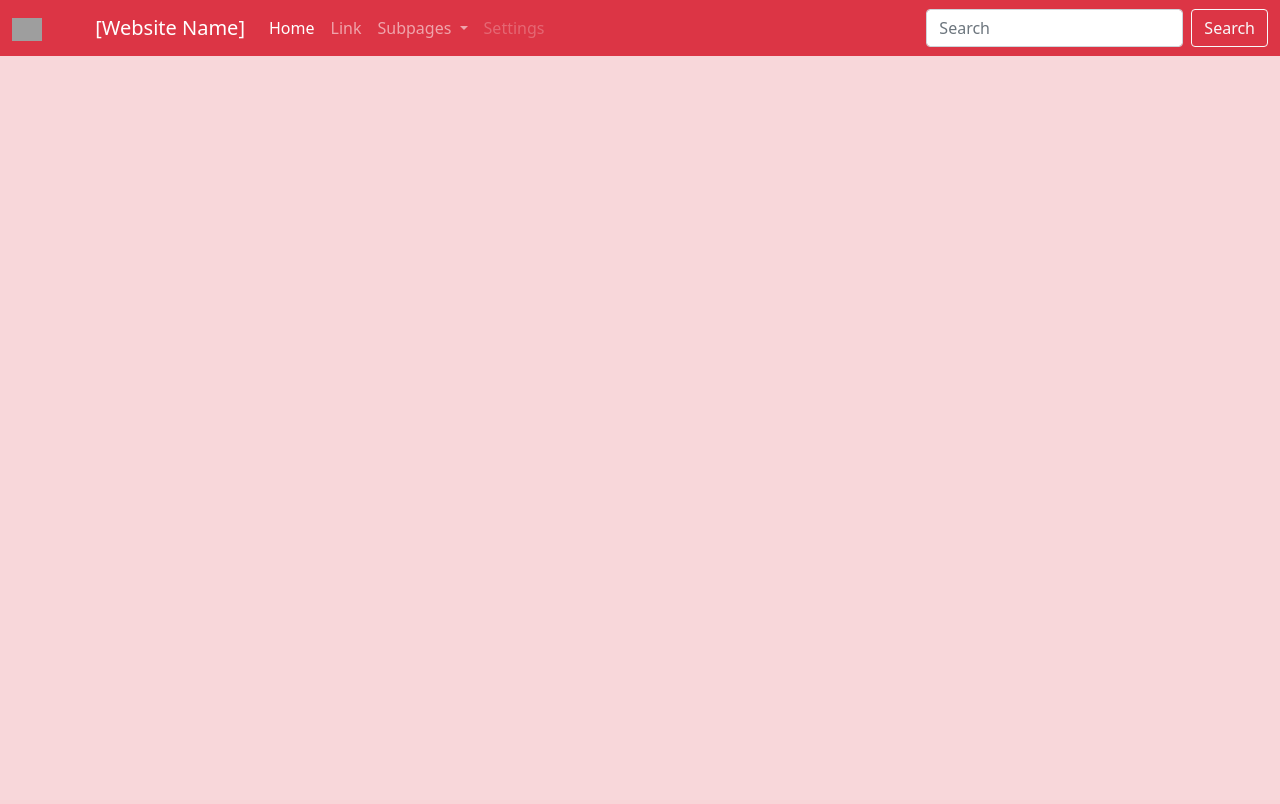
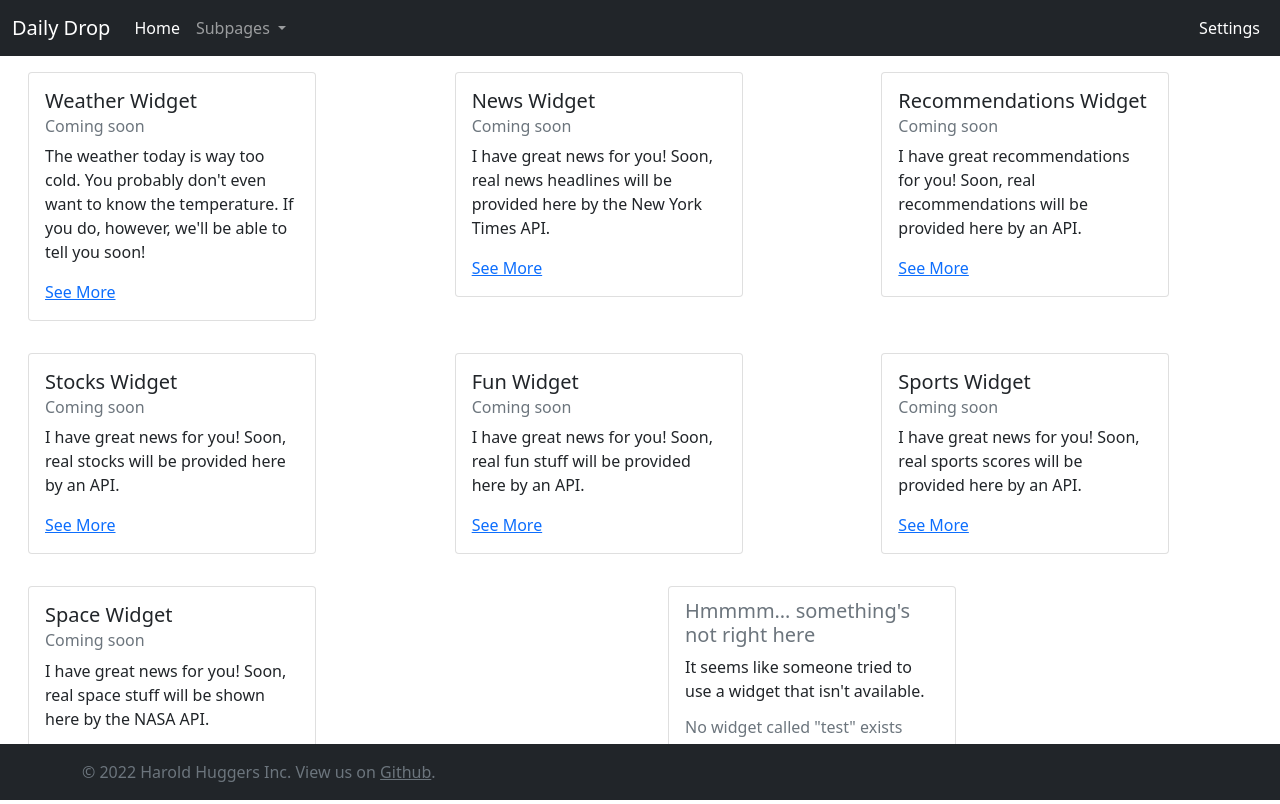
Before and after one commit to owyaggy/P01, a Flask app: page / in a window 1280 px wide. Before the commit the page ends 56 px from the top, so only its background shows below. Run offline with Flask 2, Linux system fonts and the light colour scheme; parts of the project's set-up code (start-up, migrations or seed data) failed here and were passed over; grey boxes are pictures that could not be loaded.

Commit message:
breathing demo

```diff
--- a/app/templates/base.html
+++ b/app/templates/base.html
@@ -1,49 +1,21 @@
 <!doctype html>
 <html>
   <head>
-    {% block head %}
       <!-- Required meta tags -->
       <meta charset="UTF-8">
       <meta name="viewport" content="width=device-width, initial-scale=1">
 
       <!-- Bootstrap CSS -->
-<link href="https://cdn.jsdelivr.net/npm/bootstrap@5.1.3/dist/css/bootstrap.min.css" rel="stylesheet"
-    integrity="sha384-1BmE4kWBq78iYhFldvKuhfTAU6auU8tT94WrHftjDbrCEXSU1oBoqyl2QvZ6jIW3" crossorigin="anonymous">
-<script src="https://cdn.jsdelivr.net/npm/bootstrap@5.1.3/dist/js/bootstrap.bundle.min.js"
-    integrity="sha384-ka7Sk0Gln4gmtz2MlQnikT1wXgYsOg+OMhuP+IlRH9sENBO0LRn5q+8nbTov4+1p"
-    crossorigin="anonymous"></script>
+      <link href="https://cdn.jsdelivr.net/npm/bootstrap@5.1.3/dist/css/bootstrap.min.css" rel="stylesheet" integrity="sha384-1BmE4kWBq78iYhFldvKuhfTAU6auU8tT94WrHftjDbrCEXSU1oBoqyl2QvZ6jIW3" crossorigin="anonymous">
+      <script src="https://cdn.jsdelivr.net/npm/bootstrap@5.1.3/dist/js/bootstrap.bundle.min.js" integrity="sha384-ka7Sk0Gln4gmtz2MlQnikT1wXgYsOg+OMhuP+IlRH9sENBO0LRn5q+8nbTov4+1p" crossorigin="anonymous"></script>
 
-<title>Welcome to Bootstrap!</title>
-    <title>{% block title %}{% endblock %} - My Webpage</title>
-    {% endblock %}
+      <title>{% block title %}{{ name }}{% endblock %}</title>
   </head>
   <body>
-    <div id="content">
-    {% block content %}
-    <form action="/auth">
-      <p>
-        &emsp; Username:
-      </p>
-        &emsp; <input type="text" name="username">
-      <p>
-        &emsp; Password:
-      </p>
-        &emsp; <input type="text" name="password">
-      <br>
-      <br>
-        &emsp; <input type="submit" name="sub1" value = "Log-in">
-    </form>
-
-    <form action = "/reg1">
-      <br>
-      &emsp;<input type = "submit" name = "register" value = "Not registered? Click here">
-    </form>
-    <!-- nav bar -->
-    <nav class="navbar navbar-expand-lg navbar-dark bg-danger">
+    <!-- Navbar -->
+    <nav class="navbar navbar-expand-lg navbar-dark bg-{{ theme }} sticky-md-top">
         <div class="container-fluid">
-            <a class="navbar-brand" href="#"><img class="img-fluid me-lg-5"
-                    src="https://freepngimg.com/thumb/universe/30418-2-black-hole-transparent-image.png"
-                    alt="Black hole icon" width="30" height="30"> [Website Name]</a>
+            <a class="navbar-brand" href="/">Daily Drop</a>
             <button class="navbar-toggler" type="button" data-bs-toggle="collapse"
                 data-bs-target="#navbarSupportedContent" aria-controls="navbarSupportedContent" aria-expanded="false"
                 aria-label="Toggle navigation">
@@ -52,53 +24,54 @@
             <div class="collapse navbar-collapse" id="navbarSupportedContent">
                 <ul class="navbar-nav me-auto mb-2 mb-lg-0">
                     <li class="nav-item">
-                        <a class="nav-link active" aria-current="page" href="#">Home</a>
-                    </li>
-                    <li class="nav-item">
-                        <a class="nav-link" href="#">Link</a>
+                        <a class="nav-link active" aria-current="page" href="/">Home</a>
                     </li>
                     <li class="nav-item dropdown">
                         <a class="nav-link dropdown-toggle" href="#" id="navbarDropdown" role="button"
                             data-bs-toggle="dropdown" aria-expanded="false">
                             Subpages
                         </a>
+                        <!-- All subpages: weather, news, recommendations, stocks, fun, sports, space -->
                         <ul class="dropdown-menu" aria-labelledby="navbarDropdown">
-                            <li><a class="dropdown-item" href="#">Fun Zone</a></li>
+                            <li><a class="dropdown-item" href="/weather">Weather</a></li>
                             <li><hr class="dropdown-divider"></li>
-                            <li><a class="dropdown-item" href="#">Random Recommendations</a></li>
-                            <li>
-                                <hr class="dropdown-divider">
-                            </li>
-                            <li><a class="dropdown-item" href="#">Something else here</a></li>
+                            <li><a class="dropdown-item" href="/news">News</a></li>
+                            <li><hr class="dropdown-divider"></li>
+                            <li><a class="dropdown-item" href="/recommendations">Recommendations</a></li>
+                            <li><hr class="dropdown-divider"></li>
+                            <li><a class="dropdown-item" href="/stocks">Stocks</a></li>
+                            <li><hr class="dropdown-divider"></li>
+                            <li><a class="dropdown-item" href="/fun">Fun</a></li>
+                            <li><hr class="dropdown-divider"></li>
+                            <li><a class="dropdown-item" href="/sports">Sports</a></li>
+                            <li><hr class="dropdown-divider"></li>
+                            <li><a class="dropdown-item" href="/space">Space</a></li>
                         </ul>
                     </li>
+                </ul>
+                <div class="d-flex">
+                    <ul class="navbar-nav">
                         <li class="nav-item">
-                        <a class="nav-link disabled">Settings</a>
+                            <a class="nav-link active" href="settings">Settings</a>
                         </li>
                     </ul>
-                <form class="d-flex">
-                    <input class="form-control me-2" type="search" placeholder="Search" aria-label="Search">
-                    <button class="btn btn-outline-light" type="submit">Search</button>
-                </form>
+                </div>
             </div>
         </div>
     </nav>
-    <!-- end nav bar -->
-    <p class="important">
-      Welcome on my awesome homepage.
-    {% endblock %}</div>
-    <div id="footer">
-      {% block footer %}
-      &copy; Copyright 2010 by <a href="http://domain.invalid/">you</a>.
+    <!-- End Navbar -->
+
+    <!-- Content -->
+    {% block content %}
     {% endblock %}
+    <!-- End Body -->
+
+    <!-- Footer -->
+    <div class="position-fixed bottom-0  mt-auto py-3 bg-{{ theme }}" style="width: 100%">
+        <div class="container">
+            <span class="text-muted">&copy; 2022 Harold Huggers Inc. View us on <a class="text-muted" href="https://github.com/owyaggy/p01">Github</a>.</span>
         </div>
-
-    <!-- Body -->
-    <div class="container-fluid">
-      {%for widget in widgets%}
-
-      {%endfor%}
     </div>
-    <!-- End Body -->
+    <!-- End Footer -->
   </body>
 </html
--- a/app/templates/child.html
+++ b/app/templates/child.html
@@ -2,9 +2,6 @@
 {% block title %}Index{% endblock %}
 {% block head %}
   {{ super() }}<!-- calls the super of the block with the name "head" -->
-  <style type="text/css">
-    .important { color: #336699; }
-  </style>
 {% endblock %}
 {% block content %}
   {{super() }} <!-- calls the super of the block with the name "content" -->
--- /dev/null
+++ b/app/templates/fun.html
@@ -0,0 +1 @@
+{% extends "base.html" %} <!-- extends the base template -->
--- a/app/templates/home.html
+++ b/app/templates/home.html
@@ -1,66 +1,81 @@
-<!DOCTYPE html>
-<html lang="en">
+{% extends "base.html" %} <!-- extends the base template -->
 
-<head>
-    <!-- Required meta tags -->
-    <meta charset="UTF-8">
-    <meta name="viewport" content="width=device-width, initial-scale=1">
+{% block content %}
 
-    <!-- Bootstrap CSS -->
-    <link href="https://cdn.jsdelivr.net/npm/bootstrap@5.1.3/dist/css/bootstrap.min.css" rel="stylesheet"
-        integrity="sha384-1BmE4kWBq78iYhFldvKuhfTAU6auU8tT94WrHftjDbrCEXSU1oBoqyl2QvZ6jIW3" crossorigin="anonymous">
-    <script src="https://cdn.jsdelivr.net/npm/bootstrap@5.1.3/dist/js/bootstrap.bundle.min.js"
-        integrity="sha384-ka7Sk0Gln4gmtz2MlQnikT1wXgYsOg+OMhuP+IlRH9sENBO0LRn5q+8nbTov4+1p"
-        crossorigin="anonymous"></script>
+<div class="container-fluid">
+    <div class="row">
+        {% for widget in widgets %}
+        <div class="col sm-6">
+            <div class="card m-3"  style="width: 18rem">
+                <div class="card-body">
+                    {# widgets: weather, news, recommendations, stocks, fun, sports, space #}
+                    {% if widget == "weather" %}
+                    <h5 class="card-title">Weather Widget</h5>
+                    <h6 class="card-subtitle mb-2 text-muted">Coming soon</h6>
+                    <p class="card-text">
+                        The weather today is way too cold. You probably don't even want to know the temperature. If you
+                        do, however, we'll be able to tell you soon!
+                    </p>
+                    <a class="card-link" href="/weather">See More</a>
+                    {% elif widget == "news" %}
+                    <h5 class="card-title">News Widget</h5>
+                    <h6 class="card-subtitle mb-2 text-muted">Coming soon</h6>
+                    <p class="card-text">
+                        I have great news for you! Soon, real news headlines will be provided here by the New York Times
+                        API.
+                    </p>
+                    <a class="card-link" href="/news">See More</a>
+                    {% elif widget == "recommendations" %}
+                    <h5 class="card-title">Recommendations Widget</h5>
+                    <h6 class="card-subtitle mb-2 text-muted">Coming soon</h6>
+                    <p class="card-text">
+                        I have great recommendations for you! Soon, real recommendations will be provided here by an API.
+                    </p>
+                    <a class="card-link" href="/recommendations">See More</a>
+                    {% elif widget == "stocks" %}
+                    <h5 class="card-title">Stocks Widget</h5>
+                    <h6 class="card-subtitle mb-2 text-muted">Coming soon</h6>
+                    <p class="card-text">
+                        I have great news for you! Soon, real stocks will be provided here by an API.
+                    </p>
+                    <a class="card-link" href="/stocks">See More</a>
+                    {% elif widget == "fun" %}
+                    <h5 class="card-title">Fun Widget</h5>
+                    <h6 class="card-subtitle mb-2 text-muted">Coming soon</h6>
+                    <p class="card-text">
+                        I have great news for you! Soon, real fun stuff will be provided here by an API.
+                    </p>
+                    <a class="card-link" href="/fun">See More</a>
+                    {% elif widget == "sports" %}
+                    <h5 class="card-title">Sports Widget</h5>
+                    <h6 class="card-subtitle mb-2 text-muted">Coming soon</h6>
+                    <p class="card-text">
+                        I have great news for you! Soon, real sports scores will be provided here by an API.
+                    </p>
+                    <a class="card-link" href="/sports">See More</a>
+                    {% elif widget == "space" %}
+                    <h5 class="card-title">Space Widget</h5>
+                    <h6 class="card-subtitle mb-2 text-muted">Coming soon</h6>
+                    <p class="card-text">
+                        I have great news for you! Soon, real space stuff will be shown here by the NASA API.
+                    </p>
+                    <a class="card-link" href="/space">See More</a>
+                    {% else %}
+                    <h5 class="card-subtitle mb-2 text-muted">
+                        Hmmmm… something's not right here
+                    </h5>
+                    <p class="card-text">
+                        It seems like someone tried to use a widget that isn't available.
+                    </p>
+                    <p class="card-subtitle text-muted">
+                        No widget called "{{ widget }}" exists
+                    </p>
+                    {% endif %}
+                </div>
+            </div>
+        </div>
+        {% endfor %}
+    </div>
+</div>
 
-    <title>[Website Name]!</title>
-</head>
-
-<body class="alert-danger">
-  <nav class="navbar navbar-expand-lg navbar-dark bg-danger">
-      <div class="container-fluid">
-          <a class="navbar-brand" href="#"><img class="img-fluid me-lg-5"
-                  src="https://freepngimg.com/thumb/universe/30418-2-black-hole-transparent-image.png"
-                  alt="Black hole icon" width="30" height="30"> [Website Name]</a>
-          <button class="navbar-toggler" type="button" data-bs-toggle="collapse"
-              data-bs-target="#navbarSupportedContent" aria-controls="navbarSupportedContent" aria-expanded="false"
-              aria-label="Toggle navigation">
-              <span class="navbar-toggler-icon"></span>
-          </button>
-          <div class="collapse navbar-collapse" id="navbarSupportedContent">
-              <ul class="navbar-nav me-auto mb-2 mb-lg-0">
-                  <li class="nav-item">
-                      <a class="nav-link active" aria-current="page" href="#">Home</a>
-                  </li>
-                  <li class="nav-item">
-                      <a class="nav-link" href="#">Link</a>
-                  </li>
-                  <li class="nav-item dropdown">
-                      <a class="nav-link dropdown-toggle" href="#" id="navbarDropdown" role="button"
-                          data-bs-toggle="dropdown" aria-expanded="false">
-                          Subpages
-                      </a>
-                      <ul class="dropdown-menu" aria-labelledby="navbarDropdown">
-                          <li><a class="dropdown-item" href="#">Fun Zone</a></li>
-                          <li><hr class="dropdown-divider"></li>
-                          <li><a class="dropdown-item" href="#">Random Recommendations</a></li>
-                          <li>
-                              <hr class="dropdown-divider">
-                          </li>
-                          <li><a class="dropdown-item" href="#">Something else here</a></li>
-                      </ul>
-                  </li>
-                  <li class="nav-item">
-                      <a class="nav-link disabled">Settings</a>
-                  </li>
-              </ul>
-              <form class="d-flex">
-                  <input class="form-control me-2" type="search" placeholder="Search" aria-label="Search">
-                  <button class="btn btn-outline-light" type="submit">Search</button>
-              </form>
-          </div>
-      </div>
-  </nav>
-</body>
-
-</html>
+{% endblock %}
--- /dev/null
+++ b/app/templates/news.html
@@ -0,0 +1 @@
+{% extends "base.html" %} <!-- extends the base template -->
--- /dev/null
+++ b/app/templates/recommendations.html
@@ -0,0 +1 @@
+{% extends "base.html" %} <!-- extends the base template -->
--- /dev/null
+++ b/app/templates/settings.html
@@ -0,0 +1 @@
+{% extends "base.html" %} <!-- extends the base template -->
--- /dev/null
+++ b/app/templates/space.html
@@ -0,0 +1 @@
+{% extends "base.html" %} <!-- extends the base template -->
--- /dev/null
+++ b/app/templates/sports.html
@@ -0,0 +1 @@
+{% extends "base.html" %} <!-- extends the base template -->
--- /dev/null
+++ b/app/templates/stocks.html
@@ -0,0 +1 @@
+{% extends "base.html" %} <!-- extends the base template -->
--- /dev/null
+++ b/app/templates/weather.html
@@ -0,0 +1 @@
+{% extends "base.html" %} <!-- extends the base template -->
```
Also changed, not shown: app/__init__.py (+34 -12 lines), app/templates/home2.html (added, +104 -0 lines), app/templates/home_og.html (added, +66 -0 lines), devlog.txt (+11 -0 lines). Lines whose indentation alone changed are shown as unchanged.
